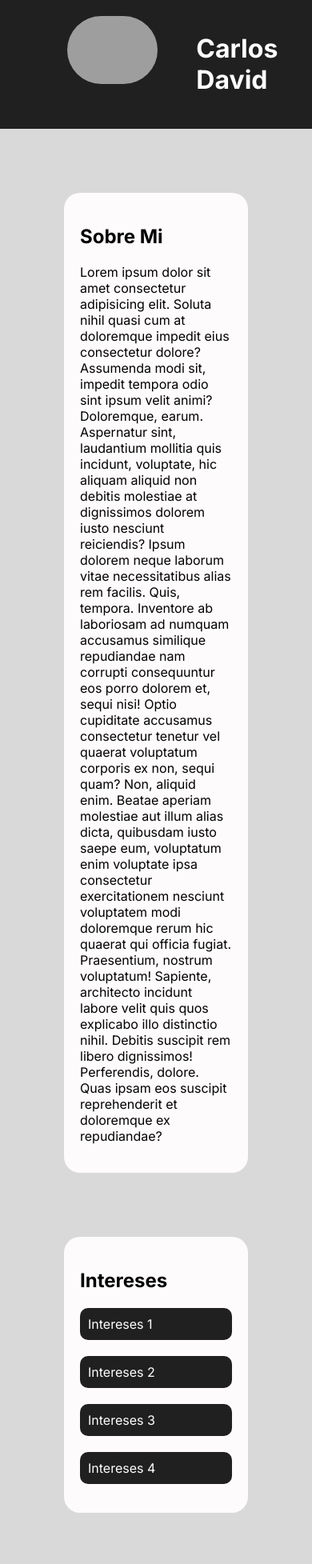
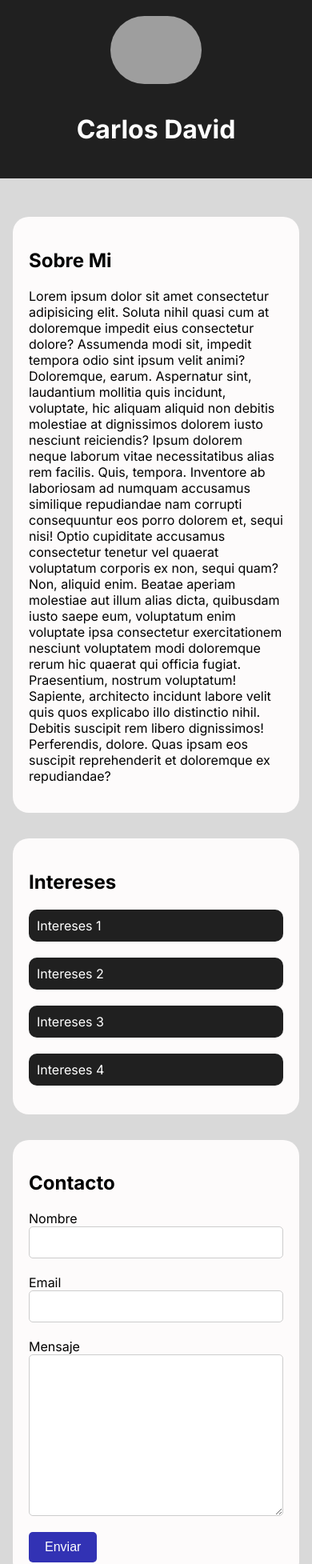
Before and after one commit to CarlosDavid-AM/prueba-tecnica, a Next.js app: page / in a window 390 px wide. Shown: the top 1955 px of the page at 80% size. Built offline with nearby package versions, Linux system fonts and the light colour scheme; grey boxes are pictures that could not be loaded.

Commit message:
Se arregla los estilos y se hace Responsive Design

```diff
--- a/src/app/globals.css
+++ b/src/app/globals.css
@@ -1,6 +1,7 @@
 body {
   background-color: #D9D9D9;
   margin: 0;
+  font-family: Arial, sans-serif;
 }
 
 ol {
@@ -21,10 +22,16 @@ li {
 .header {
   padding: 0 4rem;
   background-color: #202020;
+  display: flex;
+  justify-content: center;
+  align-items: center
 }
 
 .main-body {
-  padding: 0 5rem;
+  max-width: 900px;
+  min-width: 300px;
+  margin: auto;
+  padding: 1rem;
 }
 
 .Main-Header {
@@ -32,6 +39,7 @@ li {
   display: flex;
   padding: 20px;
   gap: 3rem;
+  align-items: center;
 }
 
 .user {
@@ -53,19 +61,37 @@ li {
 }
 
 input, textarea {
-  padding: 5px 7px;
+  padding: 10px;
+  border: 1px solid #ccc;
+  border-radius: 5px;
+  font-size: 1rem;
 }
 
 button {
   border-style: none;
-  padding: 8px 15px;
+  padding: 10px 20px;
   background-color: rgb(50, 50, 180);
   border-radius: 5px;
   color: white;
-  font-size: 15px;
+  font-size: 1rem;
 }
 
 button:hover {
   background-color: rgb(2, 2, 172);
   cursor: pointer;
 }
+
+@media (max-width: 768px) {
+  .Main-Header {
+    flex-direction: column;
+    gap: 1rem;
+  }
+
+  .header {
+    padding: 0 2rem;
+  }
+
+  .seccion {
+    margin-top: 2rem;
+  }
+}
```
